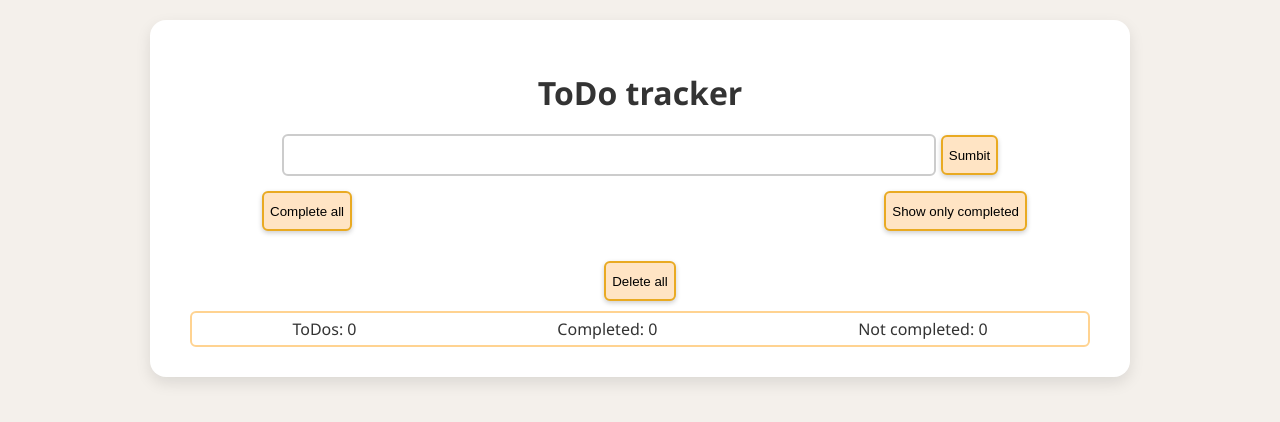
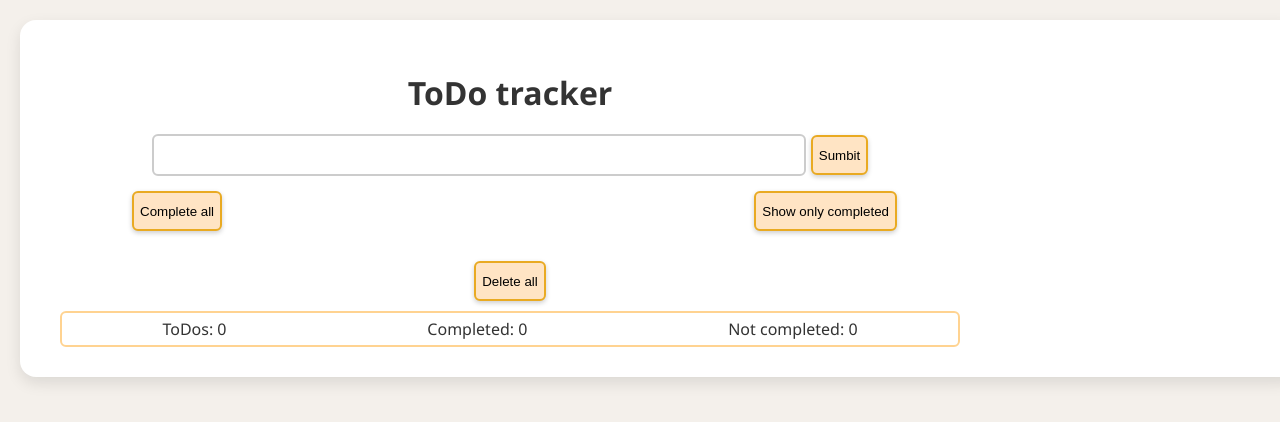
Before and after one commit to Dkeeper66/another-try, a React (Create React App) app: page / in a window 1280 px wide. Shown: the top 422 px of the page. Built offline with nearby package versions, Linux system fonts and the light colour scheme.

Commit message:
moved jsx to components folder, updated dependencies

```diff
--- a/src/ControlButtons.jsx
+++ b/src/components/ControlButtons.jsx
@@ -1,5 +1,5 @@
 import { useState } from "react";
-import styles from "./css/ControlButtons.module.css";
+import styles from ".//../css/ControlButtons.module.css";
 
 export default function ControlButtons({
 	taskList,
--- a/src/Counter.jsx
+++ b/src/components/Counter.jsx
@@ -1,4 +1,4 @@
-import styles from "./css/Counters.module.css";
+import styles from ".//../css/Counters.module.css";
 
 export default function Counters({ taskList }) {
 	const doneCount = taskList.filter((task) => task.status === true).length;
--- a/src/DeleteAll.jsx
+++ b/src/components/DeleteAll.jsx
@@ -1,5 +1,5 @@
 import { useState } from "react";
-import styles from "./css/DeletAll.module.css";
+import styles from ".//../css/DeletAll.module.css";
 
 export default function DeleteAll({ setTaskList, setEditedTask }) {
 	const [showDelete, setShowDelete] = useState(false);
--- a/src/Input.jsx
+++ b/src/components/Input.jsx
@@ -1,5 +1,5 @@
 import { useState } from "react";
-import styles from "./css/Input.module.css";
+import styles from ".//../css/Input.module.css";
 
 export default function Input({ setTaskList, editedTask }) {
 	const [task, setTask] = useState("");
--- a/src/ListItems.jsx
+++ b/src/components/ListItems.jsx
@@ -1,5 +1,5 @@
 import { useState } from "react";
-import styles from "./css/ListItems.module.css";
+import styles from ".//../css/ListItems.module.css";
 
 export default function ListItems({
 	taskList,
--- a/src/index.css
+++ /dev/null
@@ -1,24 +0,0 @@
-body {
-    font-family: 'Segoe UI', Tahoma, Geneva, Verdana, sans-serif;
-    background-color: #f4f0eb;
-    margin: 20px;
-    color: #333;
-    display: flex;
-    justify-content: center;
-  }
-
-  h1 {
-    font-size: 32px;
-    color: #333;
-    margin-bottom: 20px;
-    text-align: center;
-  }
-
-  #root {
-    min-width: 50vw;
-    margin: auto;
-    background: #fff;
-    padding: 30px 40px;
-    border-radius: 16px;
-    box-shadow: 0 6px 15px rgba(0, 0, 0, 0.1);
-  }
```
Also changed, not shown: src/App.js (+5 -5 lines), src/index.js (+8 -10 lines).
